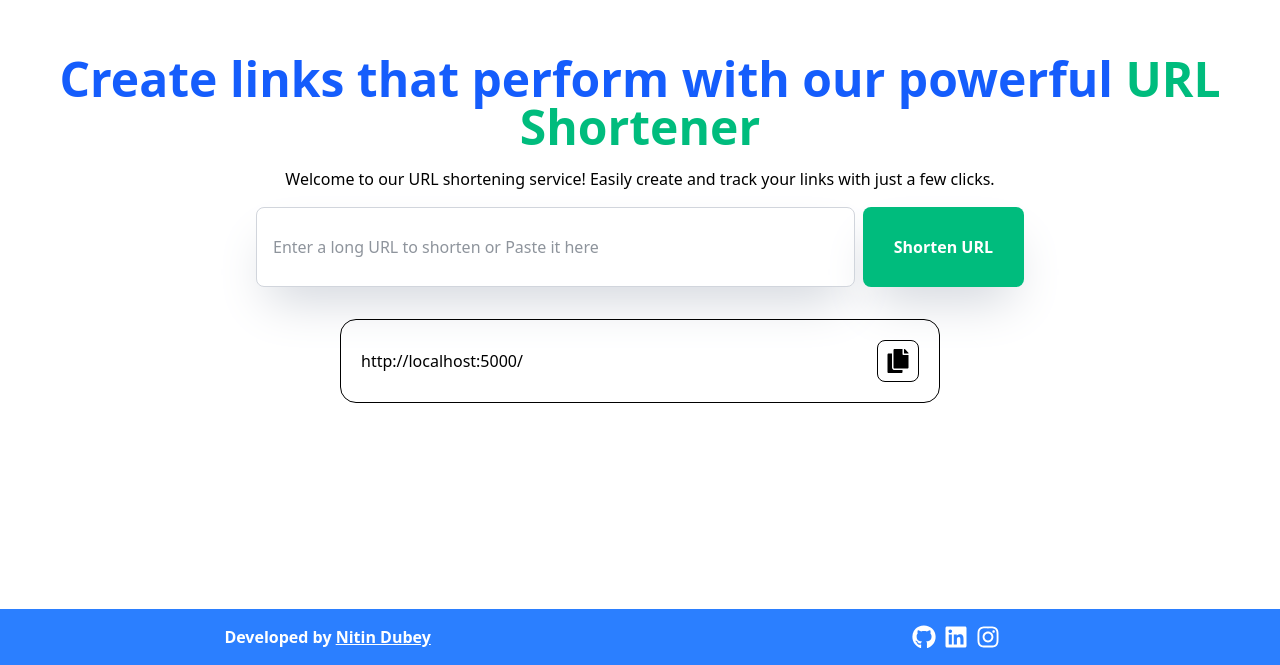
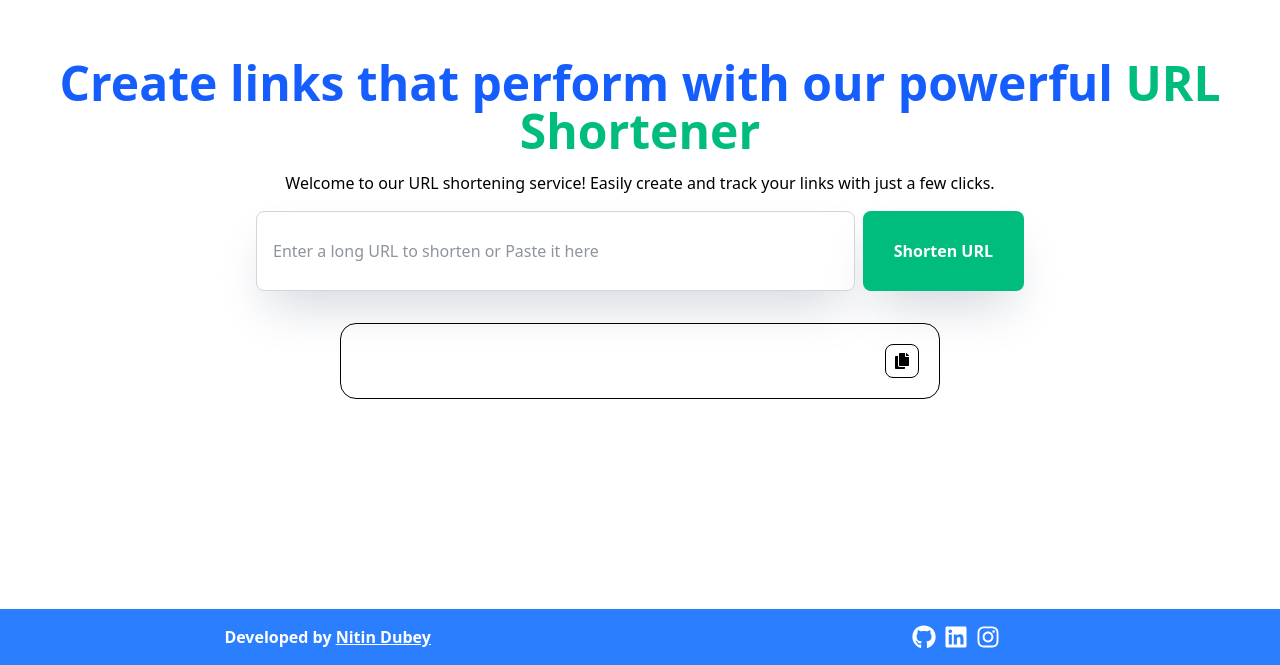
Before and after one commit to ddubeynitin/url-shortener, a React (Vite) app in the folder client/: page / in a window 1280 px wide. Shown: the part 135-800 px from the top of the page. Built offline with nearby package versions, Linux system fonts and the light colour scheme.

Commit message:
Added Validation and added Copy url feature

```diff
--- a/client/src/App.jsx
+++ b/client/src/App.jsx
@@ -2,23 +2,37 @@ import { useState } from "react";
 import axios from "axios";
 import "./App.css";
 import { FaCopy, FaGithub, FaInstagram, FaLinkedin } from "react-icons/fa";
+import { PiCheckFatDuotone } from "react-icons/pi";
 
 const App = () => {
   const [longUrl, setLongUrl] = useState("");
   const [shortUrl, setShortUrl] = useState("");
+  const [isCopied, setIsCopied] = useState(false);
 
   function shortenUrl() {
+    setIsCopied(false);
+
+    if (!longUrl) {
+      alert("Please enter a valid URL");
+      return;
+    }
+
     axios
-      .post("http://localhost:5000/url", {
+      .post("http://localhost:5000/", {
         url: longUrl
       })
       .then((res) => {
         console.log(res.data);
-        setShortUrl(res.data.id);
+        setShortUrl(res.data.shortURL);
       })
       .catch((err) => {
         console.error(err);
       });
+  }
+
+  function copyURL(){
+    navigator.clipboard.writeText(shortUrl);
+    setIsCopied(true);
   }
 
   return (
@@ -52,9 +66,9 @@ const App = () => {
           </button>
         </div>
         <div className="text-black border p-5 w-150 flex justify-between items-center gap-2 rounded-2xl">
-          <p>http://localhost:5000/{shortUrl}</p>
-          <div className="border h-full p-2 rounded-lg hover:cursor-pointer hover:bg-gray-200">
-            <FaCopy className="text-2xl" />
+          <p>{shortUrl}</p>
+          <div className="border h-full p-2 rounded-lg hover:cursor-pointer hover:bg-gray-200" onClick={copyURL}>
+            {isCopied ? <PiCheckFatDuotone /> : <FaCopy />}
           </div>
         </div>
       </div>
```
